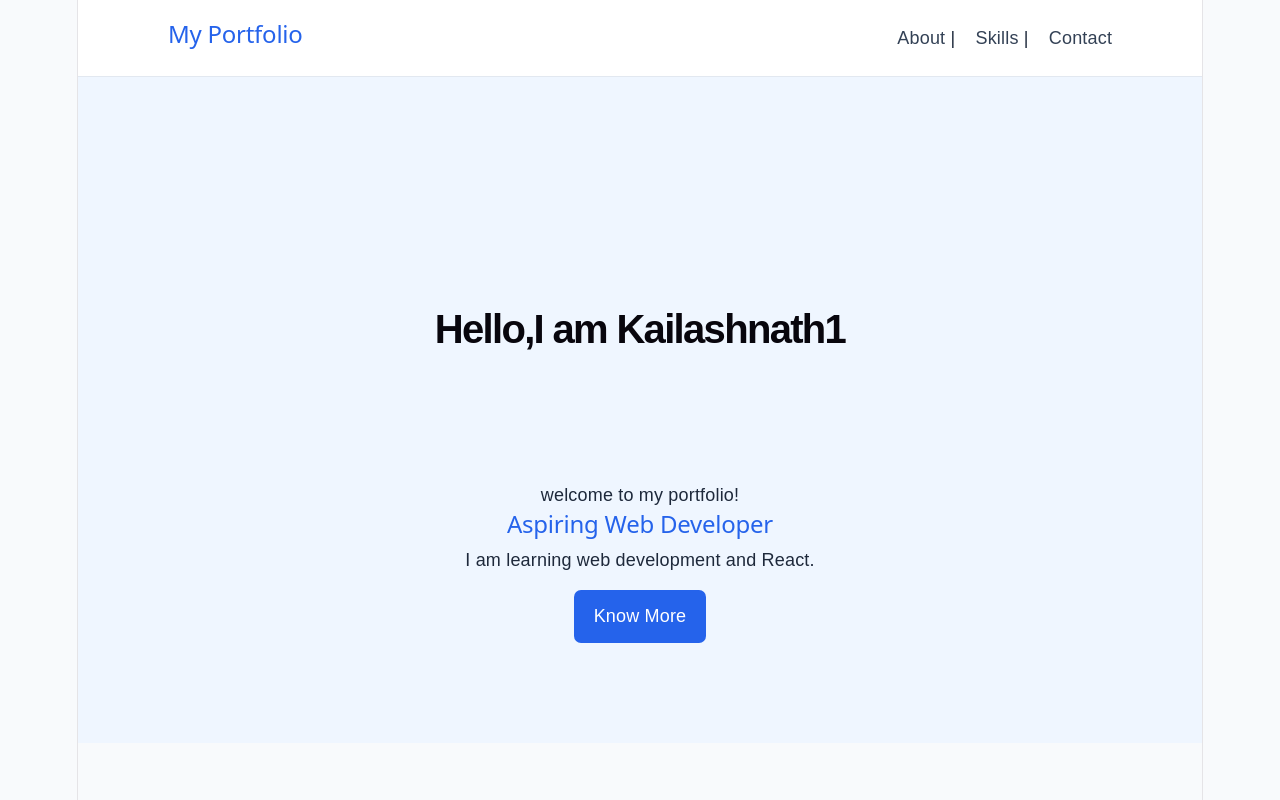
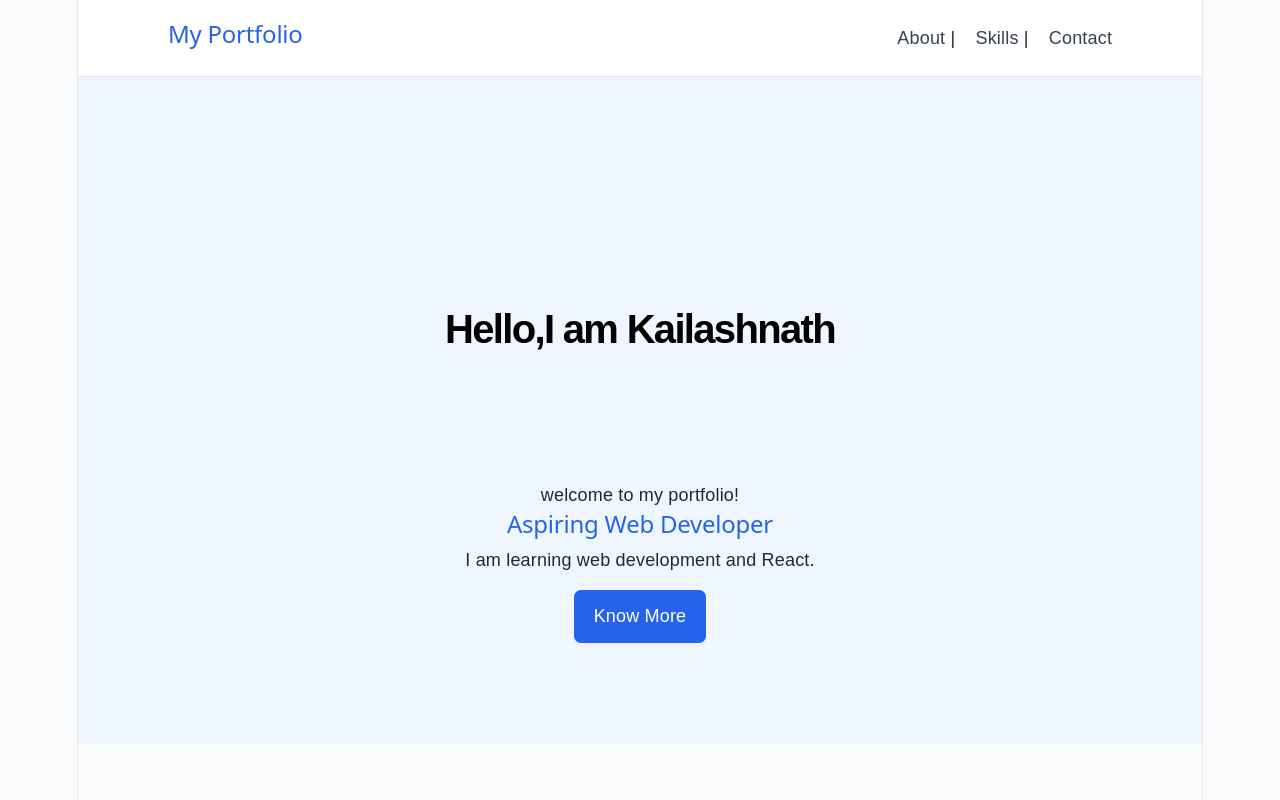
Before and after one commit to KAILASHNATH4545/my-portfolio, a React (Vite) app: page / in a window 1280 px wide. Shown: the top 800 px of the page. Built offline with nearby package versions, Linux system fonts and the light colour scheme.

Commit message:
Fix heading style

```diff
--- a/src/App.css
+++ b/src/App.css
@@ -42,10 +42,12 @@ body {
   background: #eff6ff;
 }
 
-.hero h1
+/* .hero h1
  {color: "black"
-}
-.hero h1 {padding: 0;
+} */
+.hero h1 {
+  color: #000000;
+  padding: 0;
   background: transparent;
   font-size: 40px;
   margin: 20px 0;
--- a/src/App.jsx
+++ b/src/App.jsx
@@ -22,7 +22,7 @@ function App() {
           } */}
 
         <section className='hero'>
-          <h1>Hello,I am Kailashnath1</h1>
+          <h1>Hello,I am Kailashnath</h1>
         </section>
         <p>welcome to my portfolio!</p>
         {/* <h1>Hi, I'm Kailashnath</h1> */}
```
